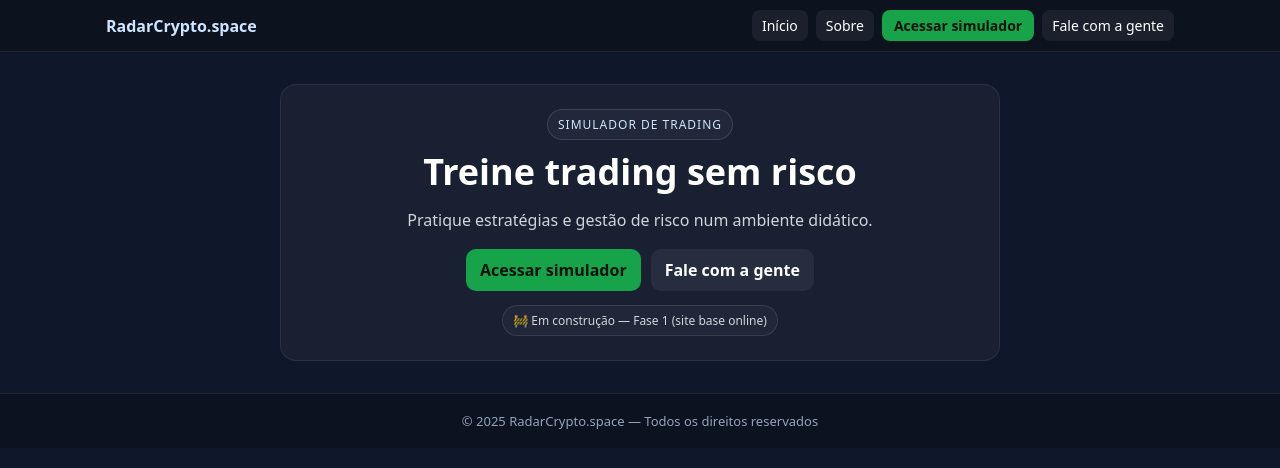
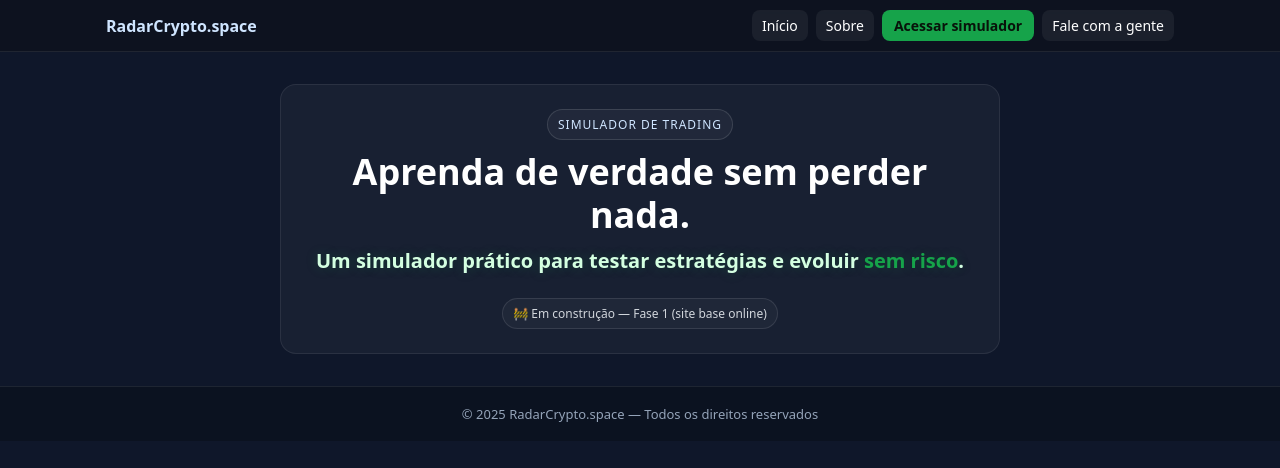
Before and after one commit to Ivanmonteiro-create/radarcripto.space, a Next.js app: page / in a window 1280 px wide. Shown: the top 468 px of the page. Built offline with nearby package versions, Linux system fonts and the light colour scheme.

Commit message:
Update index.js

```diff
--- a/pages/index.js
+++ b/pages/index.js
@@ -1,6 +1,4 @@
 // /pages/index.js
-import Link from "next/link";
-
 export default function Home() {
   return (
     <main style={{ maxWidth: 1100, margin: "32px auto", padding: "0 16px" }}>
@@ -35,56 +33,32 @@ export default function Home() {
           style={{
             fontSize: 36,
             lineHeight: 1.2,
-            margin: "0 0 8px 0",
+            margin: "0 0 10px 0",
             color: "#ffffff",
             fontWeight: 800,
           }}
         >
-          Treine trading sem risco
+          Aprenda de verdade sem perder nada.
         </h1>
 
-        <p style={{ opacity: 0.85, marginBottom: 18 }}>
-          Pratique estratégias e gestão de risco num ambiente didático.
+        <p
+          style={{
+            fontSize: 20,
+            lineHeight: 1.5,
+            margin: "8px 0 16px 0",
+            color: "#d4ffe1",
+            fontWeight: 700,
+            textShadow: "0 0 12px rgba(22,163,74,0.25)",
+          }}
+        >
+          Um simulador prático para testar estratégias e evoluir{" "}
+          <span style={{ color: "#16a34a" }}>sem risco</span>.
         </p>
 
+        {/* selo de status */}
         <div
           style={{
-            display: "flex",
-            gap: 10,
-            justifyContent: "center",
-            flexWrap: "wrap",
-          }}
-        >
-          <Link
-            href="/simulador"
-            style={{
-              padding: "10px 14px",
-              borderRadius: 10,
-              background: "#16a34a",
-              color: "#08130a",
-              fontWeight: 800,
-            }}
-          >
-            Acessar simulador
-          </Link>
-
-          <Link
-            href="/contato"
-            style={{
-              padding: "10px 14px",
-              borderRadius: 10,
-              background: "rgba(255,255,255,0.06)",
-              color: "#fff",
-              fontWeight: 600,
-            }}
-          >
-            Fale com a gente
-          </Link>
-        </div>
-
-        <div
-          style={{
-            marginTop: 14,
+            marginTop: 6,
             display: "inline-block",
             padding: "6px 10px",
             borderRadius: 999,
```
